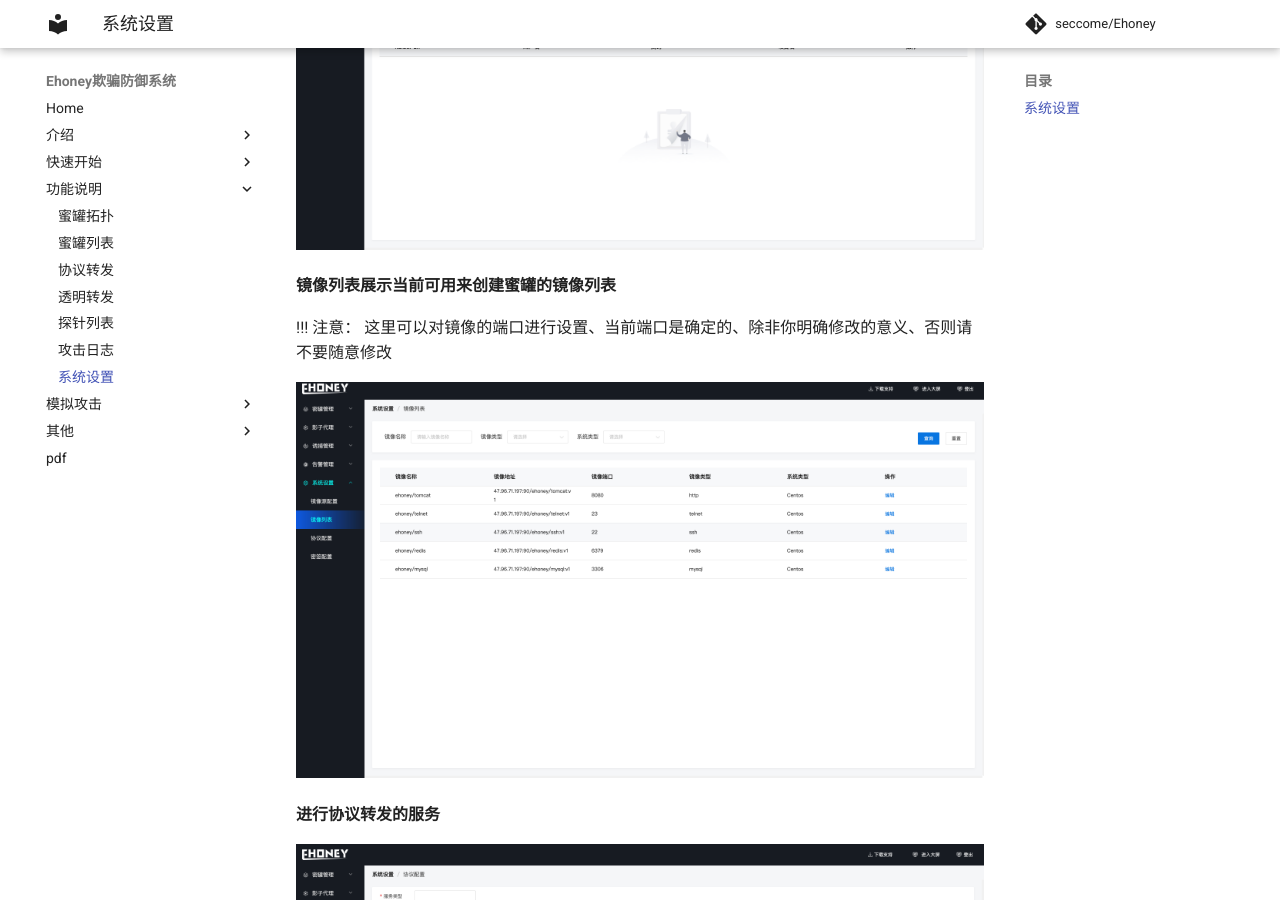
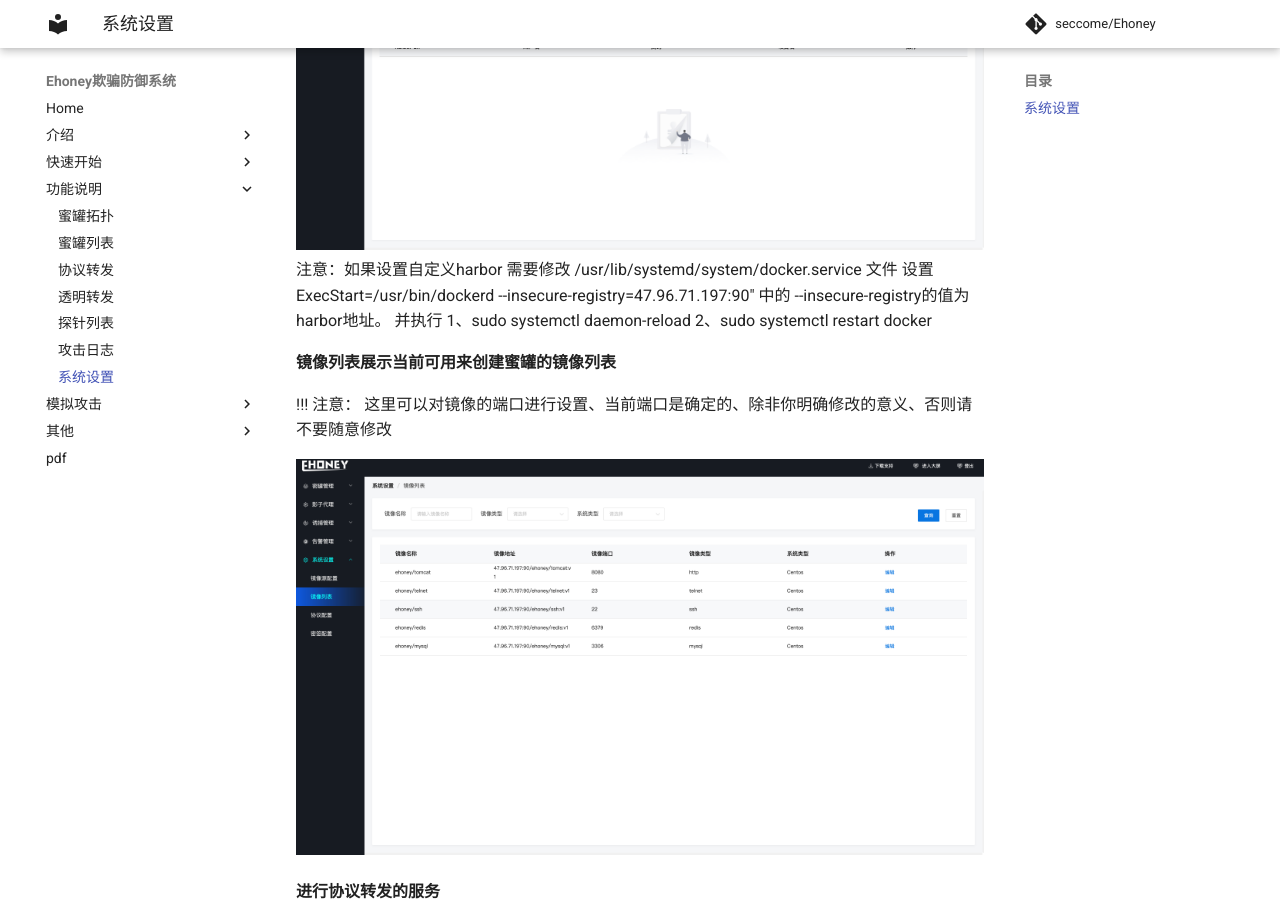
Before and after one commit to seccome/Ehoney, an MkDocs documentation site: the page built from doc/Tutorials/Settings.md, in a window 1280 px wide and 900 px high, scrolled down 462 px. Built offline with MkDocs 1.6.1 and Material for MkDocs 9.7.7, drawn with Linux system fonts in a browser that asks for light colours; comment, search, counter and statistics services are not loaded.

Commit message:
Update Settings.md

```diff
--- a/doc/Tutorials/Settings.md
+++ b/doc/Tutorials/Settings.md
@@ -7,8 +7,9 @@
 **镜像源采用harbor为镜像源、版本为2.0、指定harbor的URL、用户名、密码以及项目名**
 
 ![系统配置-镜像源设置](../img/系统配置-镜像源设置.png)
-
-
+注意：如果设置自定义harbor 需要修改 /usr/lib/systemd/system/docker.service 文件
+设置 ExecStart=/usr/bin/dockerd --insecure-registry=47.96.71.197:90" 中的 --insecure-registry的值为harbor地址。
+并执行 1、sudo systemctl daemon-reload  2、sudo systemctl restart docker
 
 **镜像列表展示当前可用来创建蜜罐的镜像列表**
 
```
